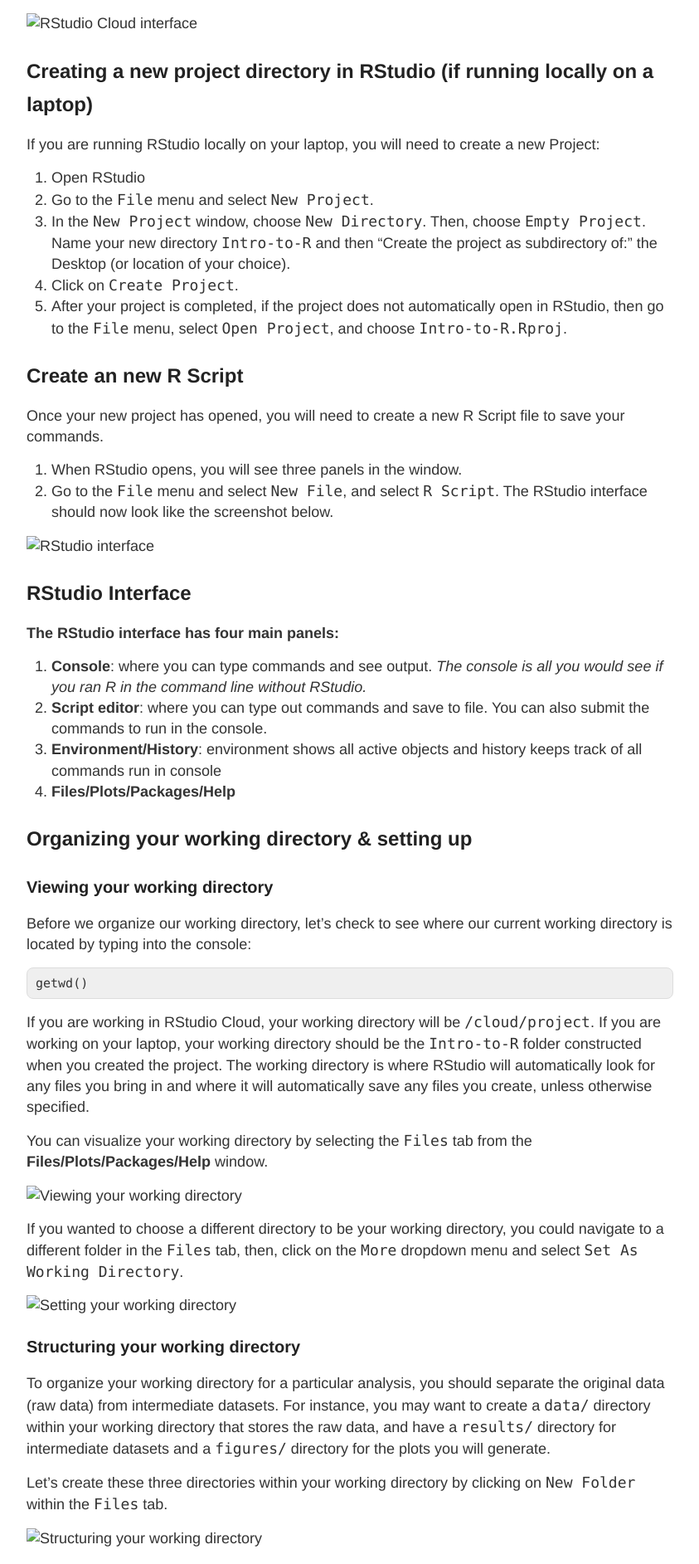
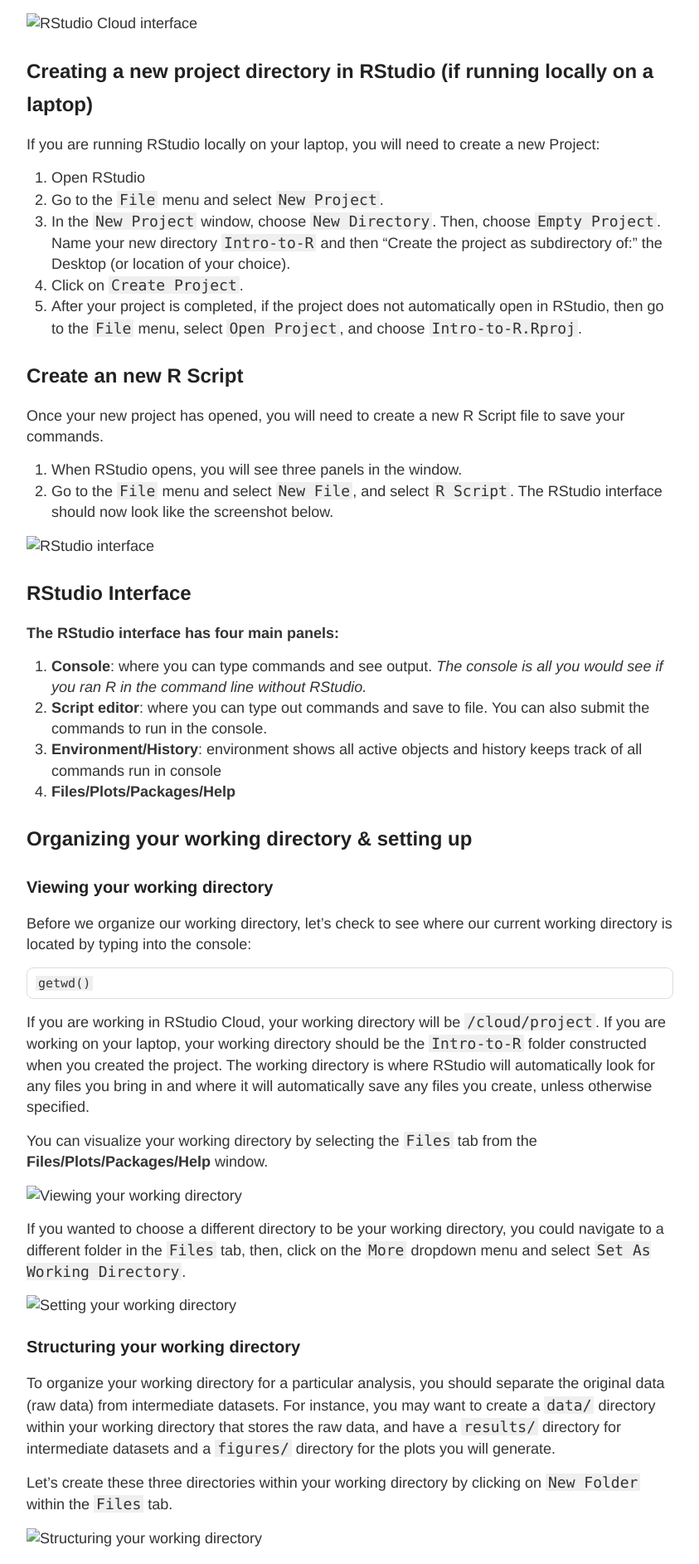
Before and after one commit to andrewguy/Training, a Jekyll site: the page built from workshops/Intro_to_R/lessons/01_Intro-to-R.md, in a window 1280 px wide. Shown: the part 1586-3471 px from the top of the page at 83% size, without its empty margins (218-1061 px from the left). Built offline with Jekyll 4.4.1, drawn with Linux system fonts in a browser that asks for light colours; our own code applies the rules of GitHub Pages for plain Markdown files.

Commit message:
Update css

```diff
--- a/_sass/_highlights.scss
+++ b/_sass/_highlights.scss
@@ -1,8 +1,9 @@
 
-.highlight {
+code {
   background-color: #efefef;
+  padding: 0px 3px;
+  font-family: Consolas, "Liberation Mono", Menlo, Courier, monospace;
 }
-
 div.highlight {
   padding: 7px 7px 7px 10px;
   border: 1px solid #ddd;
@@ -15,9 +16,6 @@
   white-space: pre-wrap;
 }
 
-code {
-  font-family: Consolas, "Liberation Mono", Menlo, Courier, monospace;
-}
 
 .highlight .hll { background-color: #ffffcc }
 .highlight .c { color: #aaaaaa; font-style: italic } /* Comment */
```
